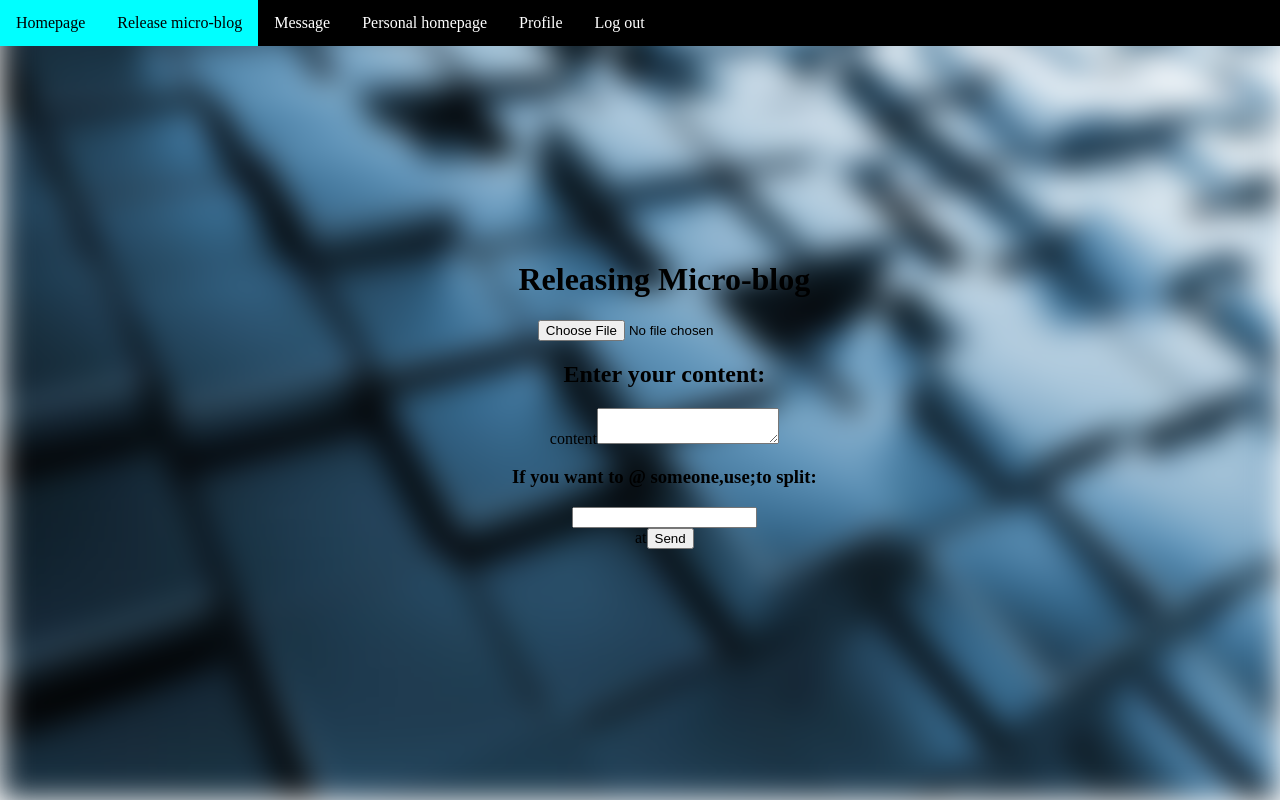
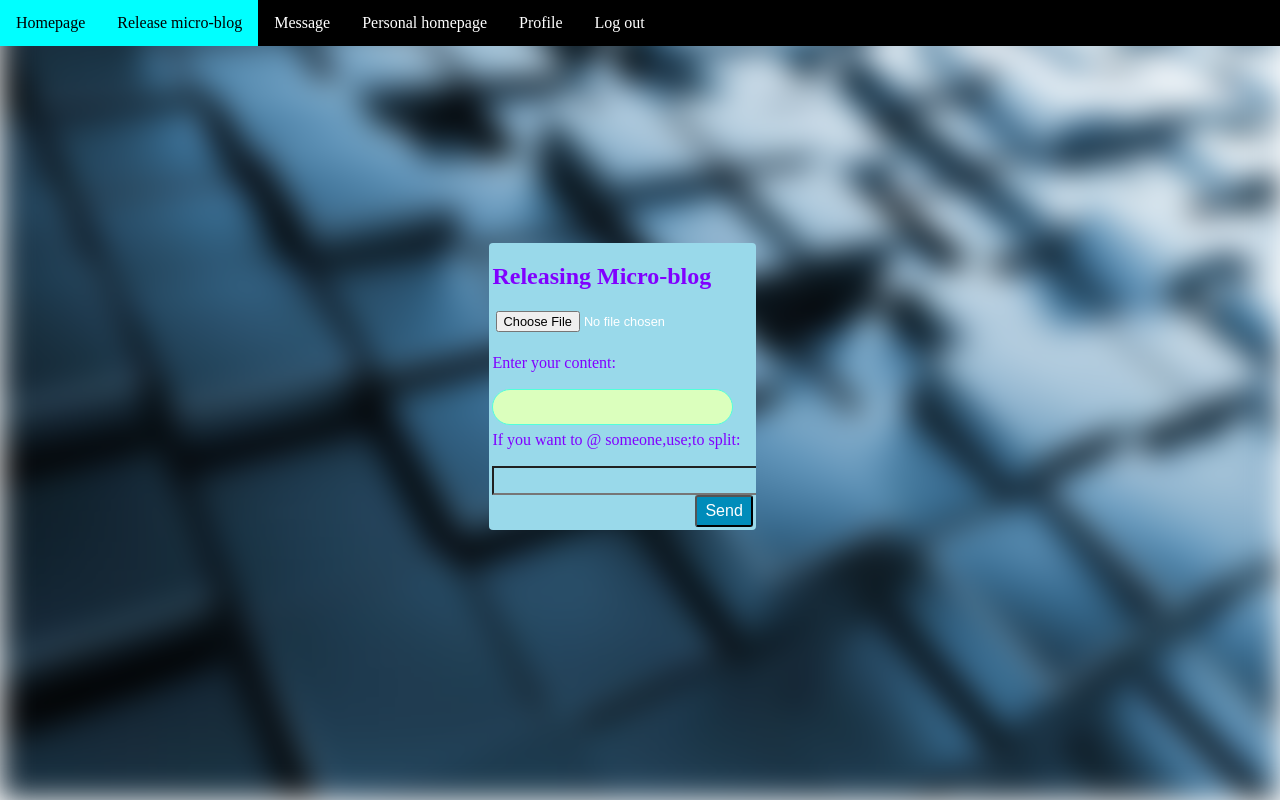
Before and after one commit to fengshanhan/littleweibo, a Django app: template account_app/templates/account_app/release.html in a window 1280 px wide. Run offline with Django 3.2, Linux system fonts and the light colour scheme; the template is opened without the code that fills it, so the values that code supplies are empty.

Commit message:
美化了发微博界面

```diff
--- a/account_app/templates/account_app/release.html
+++ b/account_app/templates/account_app/release.html
@@ -5,7 +5,7 @@
         <title>Release micro-blog</title>
         <link rel="stylesheet" type="text/css" href="{% static 'css/navigation.css' %}"/>
         <link rel="stylesheet" type="text/css" href="{% static 'css/land.css' %}"/>
-        <link rel="stylesheet" href="/static/css/release.css">
+        <link rel="stylesheet" type="text/css" href="{% static 'css/release.css' %}"/>
         <!----<img src="{% static "imgs/bg.jpg" %}"/>----->
     </head>
     <body>
@@ -22,21 +22,20 @@
 
 <div class="center">
         <!--    在这里添加html代码    -->
-        <div class = "flex-container">
         <form class = "flex-item" enctype="multipart/form-data" method="POST" onsubmit="return check();">
             {% csrf_token %}
-            <h1>Releasing Micro-blog</h1>
-            <input type="file" name="img">
+            <h2>Releasing Micro-blog</h2>
+            <input type="file" accept="image/png,image/jpg,image/gif,image/bmp" name="img">
              <div id = "tip_1" class="tip_1"></div>
             <div class = "error">{% if form.content.errors %}{{ form.content.errors }}<br/>{% endif %}</div>
-            <h2>Enter your content:</h2>
-            <label >content</label><textarea id = "content" name="content" row="5" col="10" ></textarea><br/>
-            <h3>If you want to @ someone,use;to split:</h3>
+            <p>Enter your content:<br/></p>
+            <textarea id = "content" name="content"></textarea><br/>
+            If you want to @ someone,use;to split:<br/></p>
             <input id = "at" name="at" /><br/>
-            <label >at</label><input class = "but" type="submit" value="Send" />
+            <button class = "but" type="submit" value="Send">Send</button>
         </form>
-        </div>
 </div>
+
     <script>
         function check(){
             return checkContent()&&checkAt();
--- a/static/css/land.css
+++ b/static/css/land.css
@@ -37,13 +37,10 @@
 
 
 .center{
-            position: absolute;
-	top:30%;left:40%;
+	position: absolute;
+	top:30%;left:38%;
 	text-align: center;
-
-
 }
-
 
 
 #forget_pwd {
--- /dev/null
+++ b/static/css/release.css
@@ -0,0 +1,71 @@
+*{
+    margin-left:0;
+}
+html,body,main{
+    height:100%;
+    margin:0;
+}
+body{
+    background-repeat:no-repeat;
+    background-size:100%;
+    background-position: left center;
+}
+.flex-item{
+    padding: 3px;
+    margin: 3px;
+    position: center;
+    text-align: left;
+    width: 100%;
+    height: 100%;
+    line-height: 20px;
+    cursor: pointer;
+    color: rgb(128, 0, 255);
+    background: rgb(153,217,234);
+    border-radius: 4px;
+    overflow: hidden;
+    display: inline-block;
+    *display: inline;
+    *zoom: 1
+}
+.flex-item textarea{
+    position: center;
+    width: 90%;
+    height:50%;
+    border:solid 1px #52ffda;
+    border-radius:20px;
+    resize:none;
+    background: rgb(219,255,189);
+}
+.flex-item2 {
+    position: center;
+    background: rgb(153,217,234);
+    margin: 5px;
+    padding: 5px;
+}
+.flex-item input{
+    padding: 0.4em 0.25em;
+    width: 100%;
+    background: transparent;
+    color: #ffffff;
+    font-size: 0.8em;
+}
+  button{
+    float:right;
+    border-radius: 3px;
+    background-color:#008CBA;
+    color: white;
+    text-align: center;
+    text-decoration: none;
+    display: inline-block;
+    font-size: 1em;
+    width: 22%;
+    height: 2em;
+  }
+  .tip_1{
+      color:darkred;
+      font-size:6px;
+  }
+  .error{
+       color:red;
+       font-size:6px;
+  }
```
